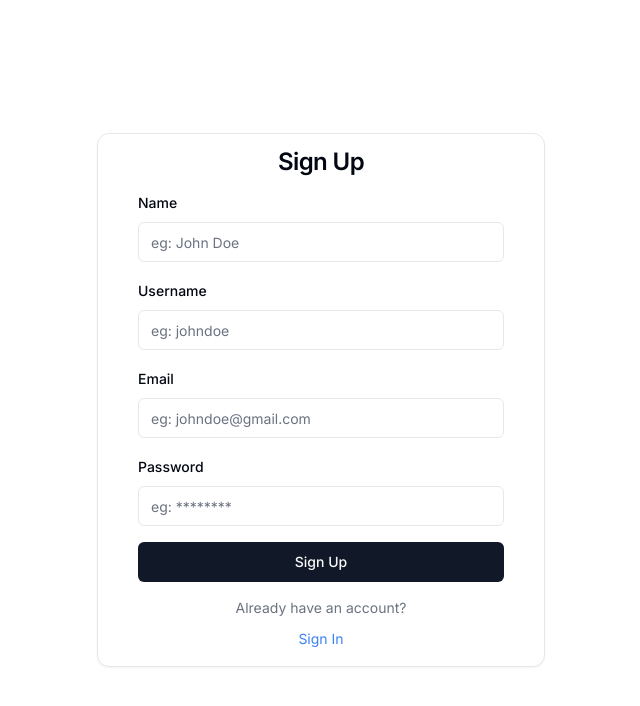
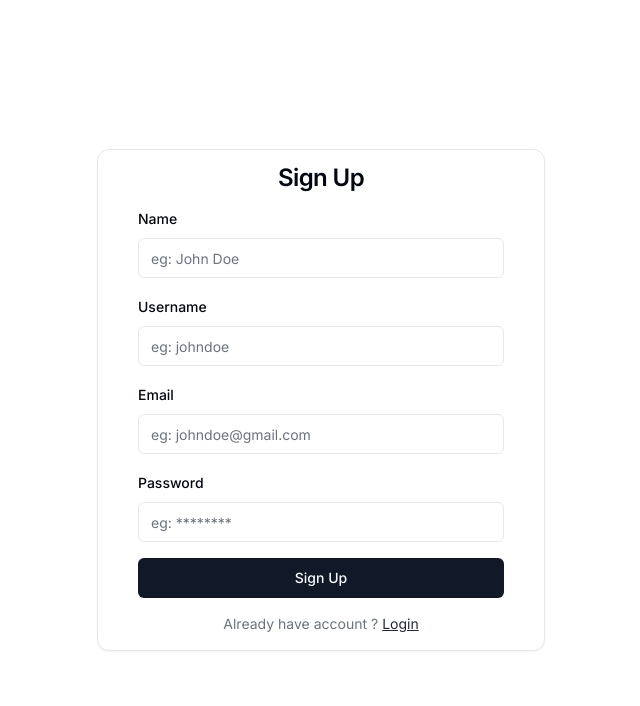
Before and after one commit to ashishxcode/next-auth, a Next.js app: page /signup in a window 1280 px wide. Shown: the top 706 px of the page, without its empty margins (319-959 px from the left). Built offline with nearby package versions, Linux system fonts and the light colour scheme.

Commit message:
STYLE : update secondary cta

```diff
--- a/src/app/login/page.tsx
+++ b/src/app/login/page.tsx
@@ -115,12 +115,10 @@ const LoginPage = () => {
 						</form>
 					</Form>
 				</CardContent>
-				<div className='flex flex-col items-center justify-center space-y-2'>
-					<span className='text-sm text-gray-500'>Create a free account </span>
-					<Link href='/signup'>
-						<span className='text-sm text-blue-500 hover:underline'>
-							Sign up
-						</span>
+
+				<div className='flex flex-col items-center gap-2 text-sm text-center'>
+					<Link href='/forgot-password'>
+						<span className='text-gray-900'>Forgot Password?</span>
 					</Link>
 				</div>
 			</Card>
--- a/src/app/signup/page.tsx
+++ b/src/app/signup/page.tsx
@@ -164,14 +164,10 @@ const SingUpPage = () => {
 						</form>
 					</Form>
 				</CardContent>
-				<div className='flex flex-col items-center justify-center space-y-2'>
-					<span className='text-sm text-gray-500'>
-						Already have an account?
-					</span>
+				<div className='text-sm text-center'>
+					<span className='text-gray-500 me-1'>Already have account ?</span>
 					<Link href='/login'>
-						<span className='text-sm text-blue-500 hover:underline'>
-							Sign In
-						</span>
+						<span className='text-gray-800 underline'>Login</span>
 					</Link>
 				</div>
 			</Card>
```
